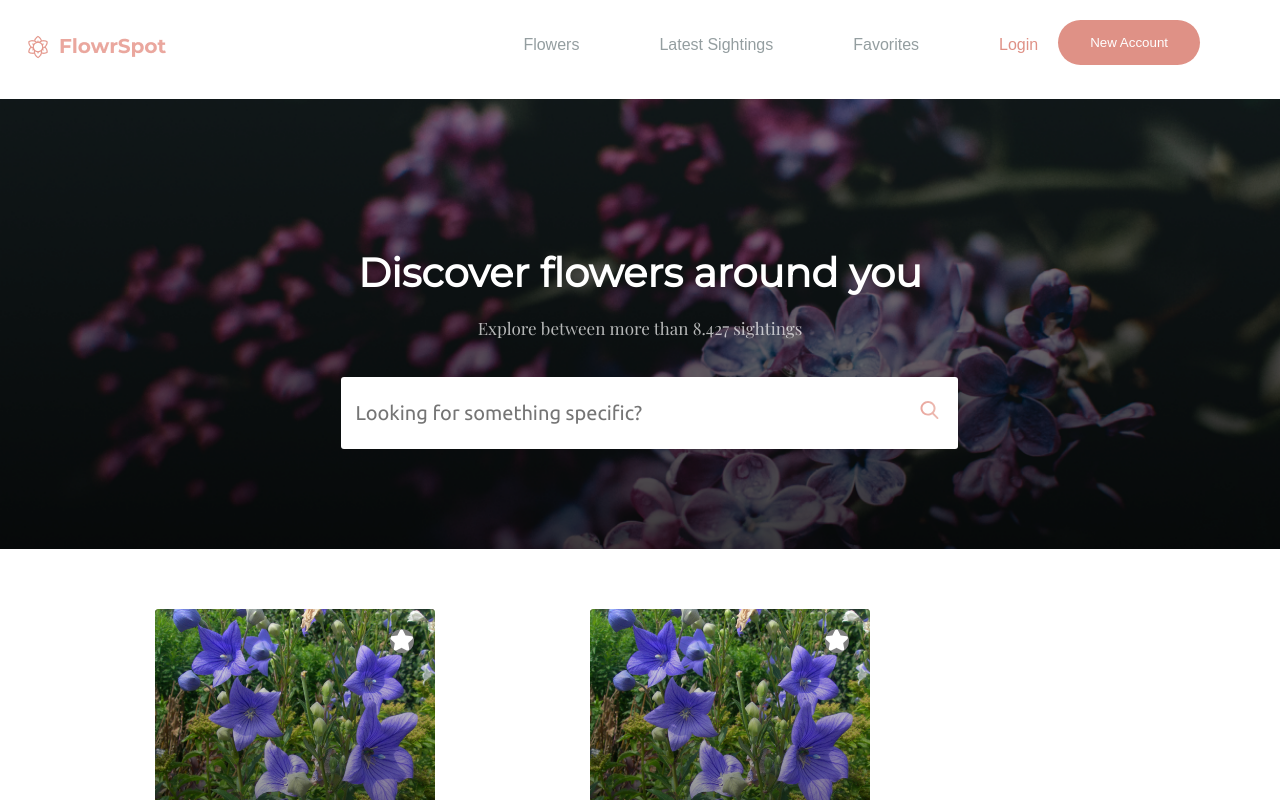
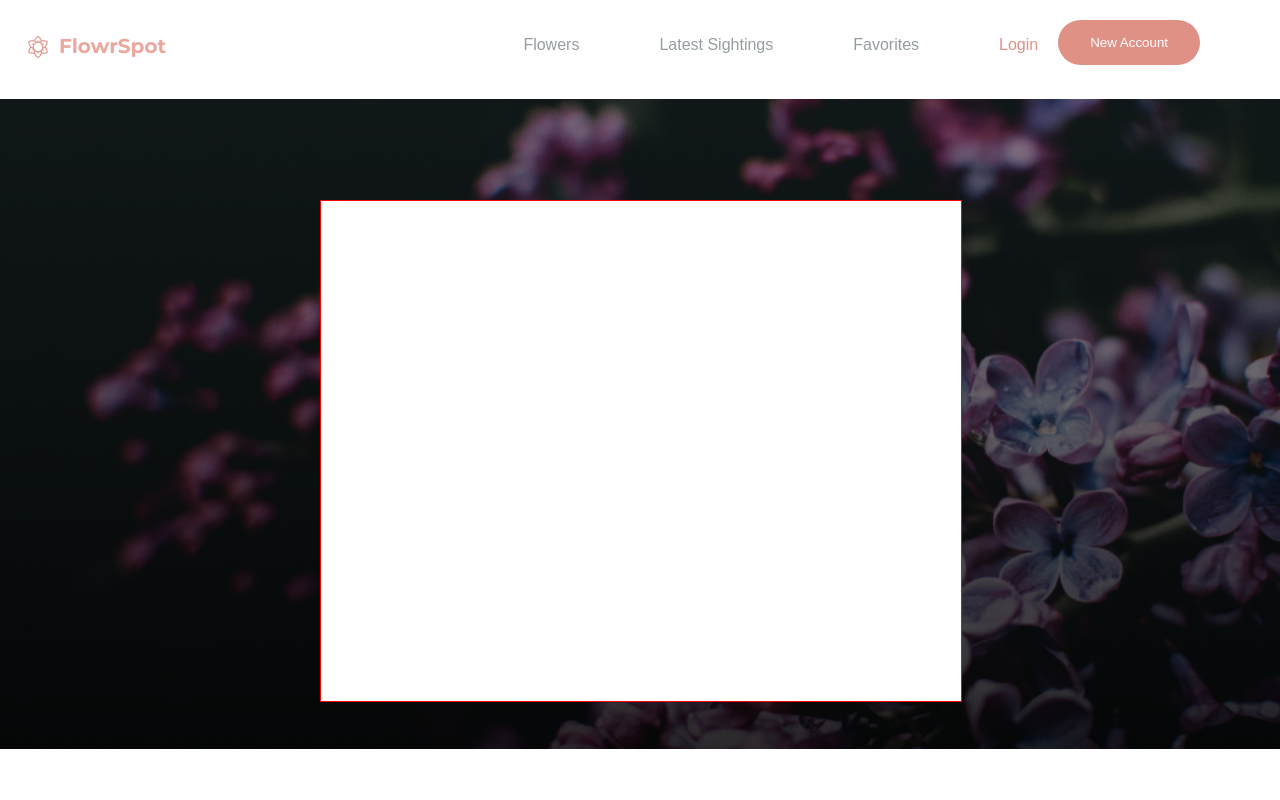
Before and after one commit to notej-k/ProjectBuiltIt, a React (Create React App) app in the folder flowr-spot/: page / in a window 1280 px wide. Both pictures are taken after a click on the button "New Account". Shown: the top 800 px of the page. Built offline with nearby package versions, Linux system fonts and the light colour scheme.

Commit message:
create modal structure and add functionality to the button

```diff
--- a/flowr-spot/src/App.js
+++ b/flowr-spot/src/App.js
@@ -8,6 +8,7 @@ function App() {
         <Logo></Logo>
         <TopContent />
         <ImageGallery />
+
       </header>
   );
 }
--- /dev/null
+++ b/flowr-spot/src/Compontents/CreateAccountModal.js
@@ -0,0 +1,16 @@
+import React, {useState} from 'react';
+import '../Style/style.css'
+
+
+function CreateAccountModal(props){
+
+
+    return(
+      <div className="createAccountModalContainer">
+      </div>
+    )
+
+
+}
+
+export default CreateAccountModal;
--- a/flowr-spot/src/Compontents/HeaderItems.js
+++ b/flowr-spot/src/Compontents/HeaderItems.js
@@ -1,18 +1,28 @@
-import React from 'react';
-import HeaderItem from '../Compontents/headerItem';
+import React, {useState} from "react";
+import HeaderItem from "../Compontents/headerItem";
+import CreateAccountModal from "./CreateAccountModal";
 
-function HeaderItems(){
-  return(
+function HeaderItems() {
+  let [LogInVisibility, setLogInVisibility] = useState(false);
+  return (
     <div className="headerItems">
-      <HeaderItem name = "Flowers"/>
-      <HeaderItem name = "Latest Sightings"/>
-      <HeaderItem name = "Favorites"/>
+      <HeaderItem name="Flowers" />
+      <HeaderItem name="Latest Sightings" />
+      <HeaderItem name="Favorites" />
       <div className="loginButton">
-        <HeaderItem name = "Login" />
+        <HeaderItem name="Login" />
       </div>
-        <button className="newAccButton">New Account</button>
+      <button
+        className="newAccButton"
+        onClick={() => {
+          LogInVisibility? setLogInVisibility(false) : setLogInVisibility(true);
+        }}
+      >
+        New Account
+      </button>
+      <div>{LogInVisibility ? <CreateAccountModal /> : <div></div>} </div>
     </div>
-  )
+  );
 }
 
 export default HeaderItems;
--- a/flowr-spot/src/Compontents/SearchBar.js
+++ b/flowr-spot/src/Compontents/SearchBar.js
@@ -8,7 +8,7 @@ const SearchBar = () => (
           type="text"
           id="header-search"
           placeholder="Looking for something specific?"
-          name="s"
+          name="inputData"
           className="inputBar"
       />
       <button  className="searchButton"></button>
--- a/flowr-spot/src/Style/style.css
+++ b/flowr-spot/src/Style/style.css
@@ -59,6 +59,7 @@
 }
 
 .bgImage{
+  height: 650px;
   background: url("../pl-hero.png");
   background-repeat: no-repeat;
   background-size: cover;
@@ -126,7 +127,6 @@
 .imageGallery{
   display: flex;
   flex-wrap: wrap;
-  position: relative;
   margin-top: 30px;
 }
 
@@ -200,5 +200,19 @@
   border: none;
   background-color: gray;
   align-items: center;
+}
 
+.createAccountModalContainer{
+  z-index: 1;
+  width: 50%;
+  height: 500px;
+  border: 1px solid red;
+  background-color: white;
+  display: flex;
+  justify-content: center;
+  align-items: center;
+  position:fixed;
+  top: 25%;
+  left: 25%;
+  right: 25%;
 }
```
